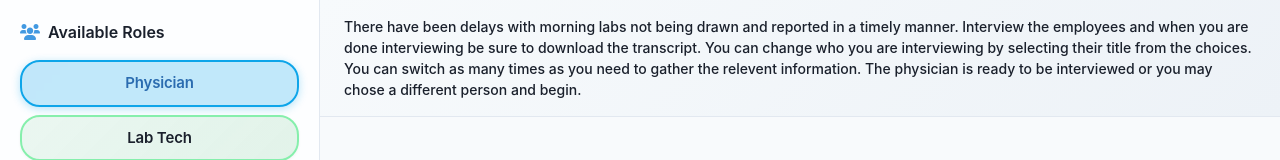
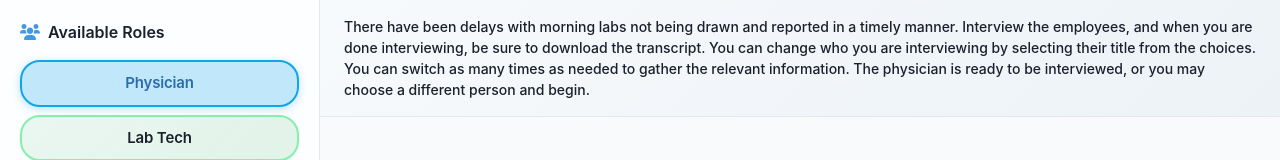
Before and after one commit to aramansell/qi, a plain HTML site: page index.html in a window 1280 px wide. Shown: the top 160 px of the page. Drawn offline with Linux system fonts and the light colour scheme.

Commit message:
Update index.html

```diff
--- a/index.html
+++ b/index.html
@@ -1535,7 +1535,7 @@
                 // Only show header if no messages have been sent yet
                 if (state.allMessages.length === 0) {
                     chatHeader.style.display = 'block';
-                    chatHeader.innerHTML = `<span>There have been delays with morning labs not being drawn and reported in a timely manner. Interview the employees and when you are done interviewing be sure to download the transcript. You can change who you are interviewing by selecting their title from the choices. You can switch as many times as you need to gather the relevent information. The physician is ready to be interviewed or you may chose a different person and begin.</span>`;
+                    chatHeader.innerHTML = `<span>There have been delays with morning labs not being drawn and reported in a timely manner. Interview the employees, and when you are done interviewing, be sure to download the transcript. You can change who you are interviewing by selecting their title from the choices. You can switch as many times as needed to gather the relevant information. The physician is ready to be interviewed, or you may choose a different person and begin.</span>`;
                 } else {
                     // Hide the header completely after first message
                     chatHeader.style.display = 'none';
```
